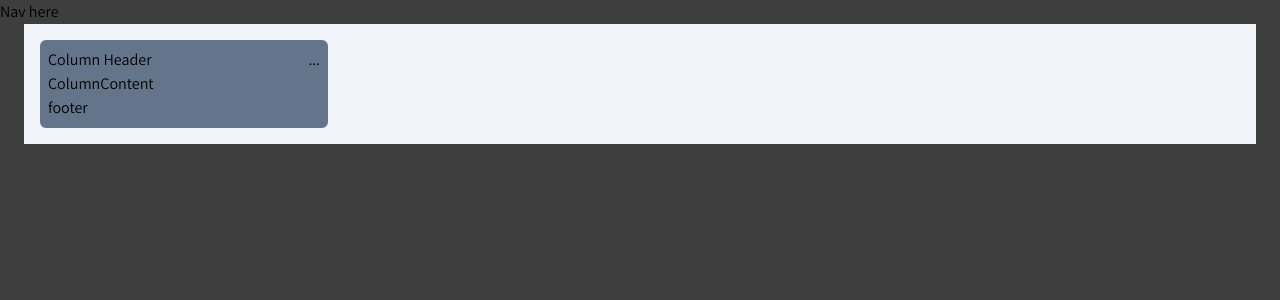
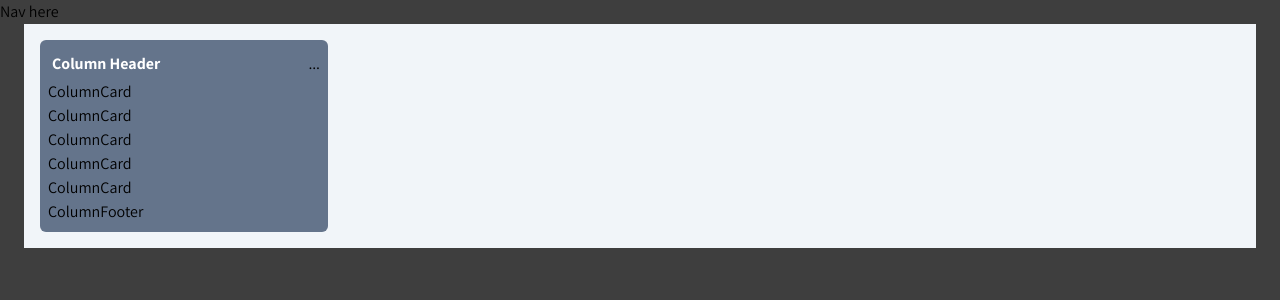
Before and after one commit to breyes17/Kanban, a React app: page / in a window 1280 px wide. Shown: the top 300 px of the page. Built offline with nearby package versions, Linux system fonts and the light colour scheme; the HTML template or start-up script is replaced by a standard one.

Commit message:
update header

```diff
--- a/package.json
+++ b/package.json
@@ -12,6 +12,7 @@
     "preview": "vite preview"
   },
   "dependencies": {
+    "clsx": "^2.1.0",
     "react": "^18.2.0",
     "react-dom": "^18.2.0",
     "zustand": "^4.4.0"
--- /dev/null
+++ b/src/components/column/column-card.tsx
@@ -0,0 +1,5 @@
+function ColumnCard() {
+  return <div>ColumnCard</div>;
+}
+
+export default ColumnCard;
--- a/src/components/column/column-content.tsx
+++ b/src/components/column/column-content.tsx
@@ -1,5 +1,8 @@
+import ColumnCard from "./column-card";
+
 function ColumnContent() {
-  return <div>ColumnContent</div>;
+  const arr = Array.from(Array(5).keys());
+  return arr.map((_, i) => <ColumnCard key={i} />);
 }
 
 export default ColumnContent;
--- /dev/null
+++ b/src/components/column/column-footer.tsx
@@ -0,0 +1,5 @@
+function ColumnFooter() {
+  return <div>ColumnFooter</div>;
+}
+
+export default ColumnFooter;
--- a/src/components/column/column-header.tsx
+++ b/src/components/column/column-header.tsx
@@ -1,9 +1,34 @@
+import { useState } from "react";
+import clsx from "clsx";
+
 function ColumnHeader() {
+  const [edit, setIsEdit] = useState(false);
+
   return (
-    <div className="flex w-full justify-between">
-      <div>
-        <h1>Column Header</h1>
-      </div>
+    <div className="flex w-full justify-between gap-1">
+      {/* {!showTextBox && (
+        <div
+          className="p-1 cursor-pointer w-full rounded-md border-2 border-transparent hover:border-2 hover:border-white duration-300"
+          onClick={() => setShowTextBox((val) => !val)}
+        >
+          <h1 className="font-bold text-md text-white">Column Header</h1>
+        </div>
+      )}
+      {showTextBox && <input type="text" value={"Column Header"} />} */}
+      <input
+        type="text"
+        value={"Column Header"}
+        className={clsx(
+          "w-full rounded-md p-1 bg-transparent outline-none duration-200",
+          {
+            "bg-white border-2 border-gray-300": edit,
+            "border-none cursor-pointer font-bold text-md text-white": !edit,
+          }
+        )}
+        readOnly={!edit}
+        onFocus={() => setIsEdit(() => true)}
+        onBlur={() => setIsEdit(() => false)}
+      />
       <button>...</button>
     </div>
   );
--- a/src/components/column/column.tsx
+++ b/src/components/column/column.tsx
@@ -1,4 +1,5 @@
 import ColumnContent from "./column-content";
+import ColumnFooter from "./column-footer";
 import ColumnHeader from "./column-header";
 
 const Column = () => {
@@ -6,7 +7,7 @@ const Column = () => {
     <div className="w-72 min-h-fit h-auto bg-slate-500 rounded-md p-2">
       <ColumnHeader />
       <ColumnContent />
-      <div>footer</div>
+      <ColumnFooter />
     </div>
   );
 };
```
Also changed, not shown: 1 other file (tests, documents, lock files or other folders).
